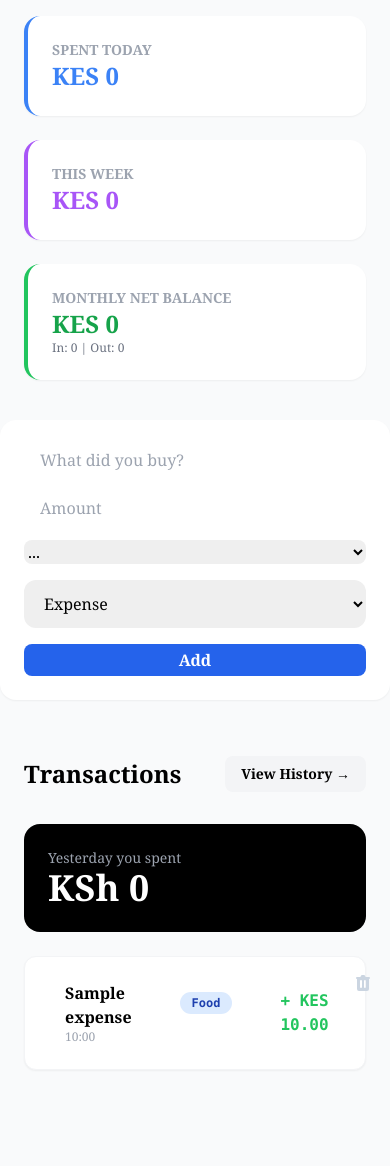
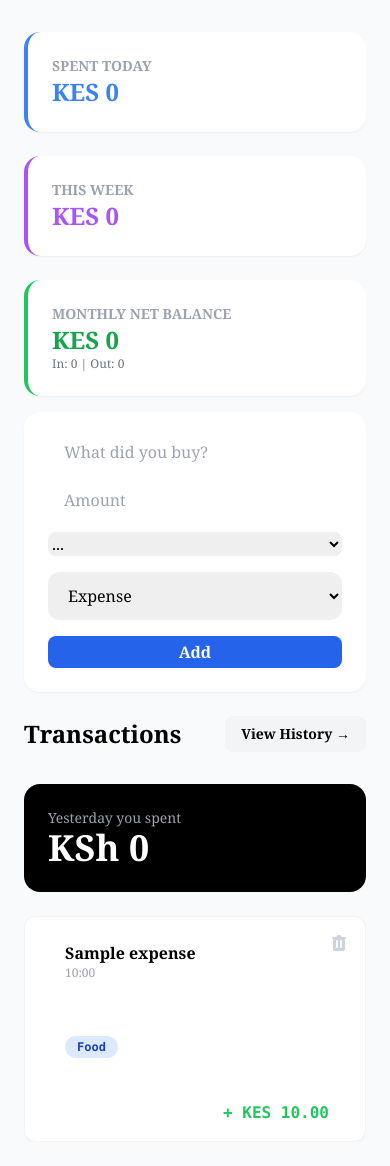
Before and after one commit to 18Mori/SoftGrowTech_expenseTracker_JamesMuriithi, a Django app: page / in a window 390 px wide. Shown: the part 68-1234 px from the top of the page. Before the commit the page ends 1109 px from the top, so only its background shows below. Run offline with Django 5.2, Linux system fonts and the light colour scheme; tables that the repository leaves empty hold one stand-in row (values such as "Sample post"); some libraries are stand-ins or nearby versions.

Commit message:
Refactor Home and History templates: adjust layout for mobile responsiveness, improve styling, and enhance overflow handling for better user experience

```diff
--- a/exapp/templates/Home.html
+++ b/exapp/templates/Home.html
@@ -3,7 +3,7 @@
     <header class="mb-4 flex justify-between items-center">
         <h1 class="text-3xl font-bold text-slate-800 pt-3 pb-5 px-6">Expense Tracker</h1>
     </header>
-    <div class="grid grid-cols-1 md:grid-cols-3 gap-6 mb-10 px-6 ">
+    <div class="grid grid-cols-1 md:grid-cols-3 gap-6 px-6 py-4 ">
         <div
         class="bg-white p-6 rounded-2xl shadow-sm border-l-4 {% if daily_net >= 0 %}border-blue-500{% else %}border-red-500{% endif %}"
         >
@@ -40,7 +40,7 @@
         </p>
         </div>
     </div>
-    <section class="bg-white p-6 rounded-2xl shadow-sm mb-8">
+    <section class="bg-white p-6 ml-6 mr-6 rounded-2xl shadow-sm">
         <form method="POST" class="grid grid-cols-1 md:grid-cols-4 gap-4">
         {% csrf_token %}
         <input
@@ -95,11 +95,13 @@
         <h2 class="text-4xl font-black">KSh {{ total_yesterday }}</h2>
         </div>
         {% if expenses %}
-        <ul class="space-y-4">
+        <ul class="space-y-4 overflow-y-auto" style="max-height: 250px; scrollbar-width: none;">
         {% for x in expenses %}
         <li
             class="flex justify-between p-4 bg-white shadow-sm rounded-xl border border-gray-100"
         >
+
+        <div class="flex flex-col sm:flex-row gap-7 w-full max-w-md">
             <div class="px-6 py-2">
             <p class="font-bold">{{ x.title }}</p>
             <p class="text-xs text-gray-400">{{ x.created_at|time:"H:i" }}</p>
@@ -111,10 +113,11 @@
             >
             </div>
             <span
-            class="font-mono px-6 py-4 items-center align-middle text-right font-black font-mono font-bold {% if x.transaction_type == 'EXPENSE' %}text-red-500{% else %}text-green-500{% endif %}"
+            class="font-mono  text-right font-black font-mono font-bold {% if x.transaction_type == 'EXPENSE' %}text-red-500{% else %}text-green-500{% endif %}"
             >{% if x.transaction_type == 'EXPENSE' %}-{% else %}+{% endif %} KES
             {{ x.amount }}</span
             >
+        </div>
             <form
             action="{% url 'delete-expense' x.id %}"
             method="POST"
```
Also changed, not shown: exapp/templates/history.html (+5 -4 lines).
